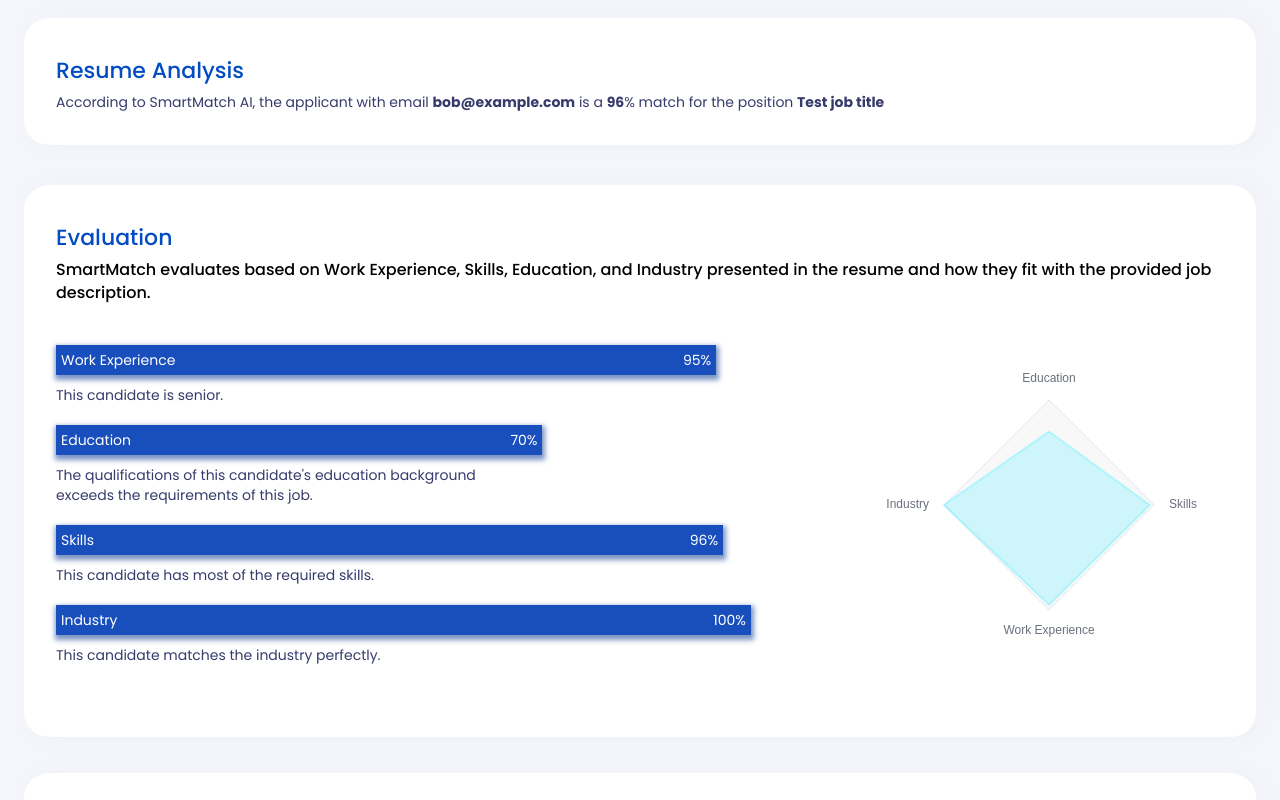
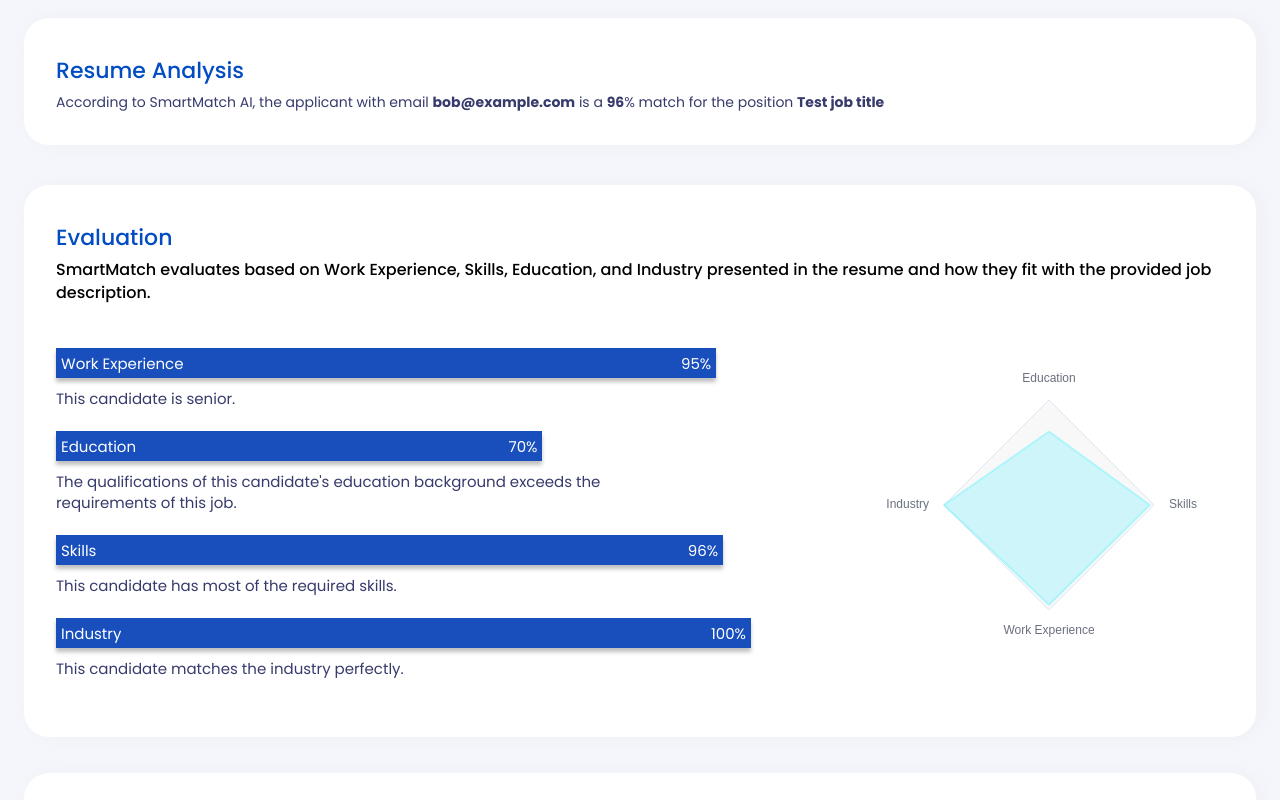
Before and after one commit to takeramagan/Smart-Match, a Next.js app: page /businessReport in a window 1280 px wide. Shown: the top 800 px of the page. Built offline with nearby package versions, Linux system fonts and the light colour scheme.

Commit message:
business report font change

```diff
--- a/src/features/businessReport/BusinessMarketCompetitivenessSection.js
+++ b/src/features/businessReport/BusinessMarketCompetitivenessSection.js
@@ -106,7 +106,7 @@
                      style={{
                          width: widthInPercentage,
                          backgroundColor: '#194fbc', color: '#ffffff',
-                         boxShadow: '1px 3px 5px 2px rgba(89,121,181,0.8)'
+                         boxShadow: '0px 4px 4px rgba(0,0,0,0.25)'
                      }}>
             <Box style={{margin: 5}}>{text}</Box>
             <Box style={{margin: 5}}>{percentage}%</Box>
@@ -115,13 +115,13 @@
 
     const PercentageLabels = () => {
         return (
-            <Box style={{width: '70%'}}>
+            <Box style={{width: '70%', fontSize: 15}}>
                 <br/>
                 <br/>
                 <BarElement percentage={work_experience.marking} text={t('b_radarchart.workExperience')}/>
                 <Box style={{
                     color: '#373b6c',
-                    maxWidth: 450,
+                    maxWidth: 588,
                     marginTop: 10,
                     display: 'flex'
                 }}>{experience_improve}</Box>
@@ -130,7 +130,7 @@
                 <BarElement percentage={education_experience.marking} text={t('b_radarchart.education')}/>
                 <Box style={{
                     color: '#373b6c',
-                    maxWidth: 450,
+                    maxWidth: 588,
                     marginTop: 10,
                     display: 'flex'
                 }}>{education_improve}</Box>
@@ -139,7 +139,7 @@
                 <BarElement percentage={skills.marking} text={t('b_radarchart.skills')}/>
                 <Box style={{
                     color: '#373b6c',
-                    maxWidth: 450,
+                    maxWidth: 588,
                     marginTop: 10,
                     display: 'flex'
                 }}>{skills_improve}</Box>
@@ -149,7 +149,7 @@
                 <BarElement percentage={industry.marking} text={t('b_radarchart.industry')}/>
                 <Box style={{
                     color: '#373b6c',
-                    maxWidth: 450,
+                    maxWidth: 588,
                     marginTop: 10,
                     display: 'flex'
                 }}>{industry_improve}</Box>
```
